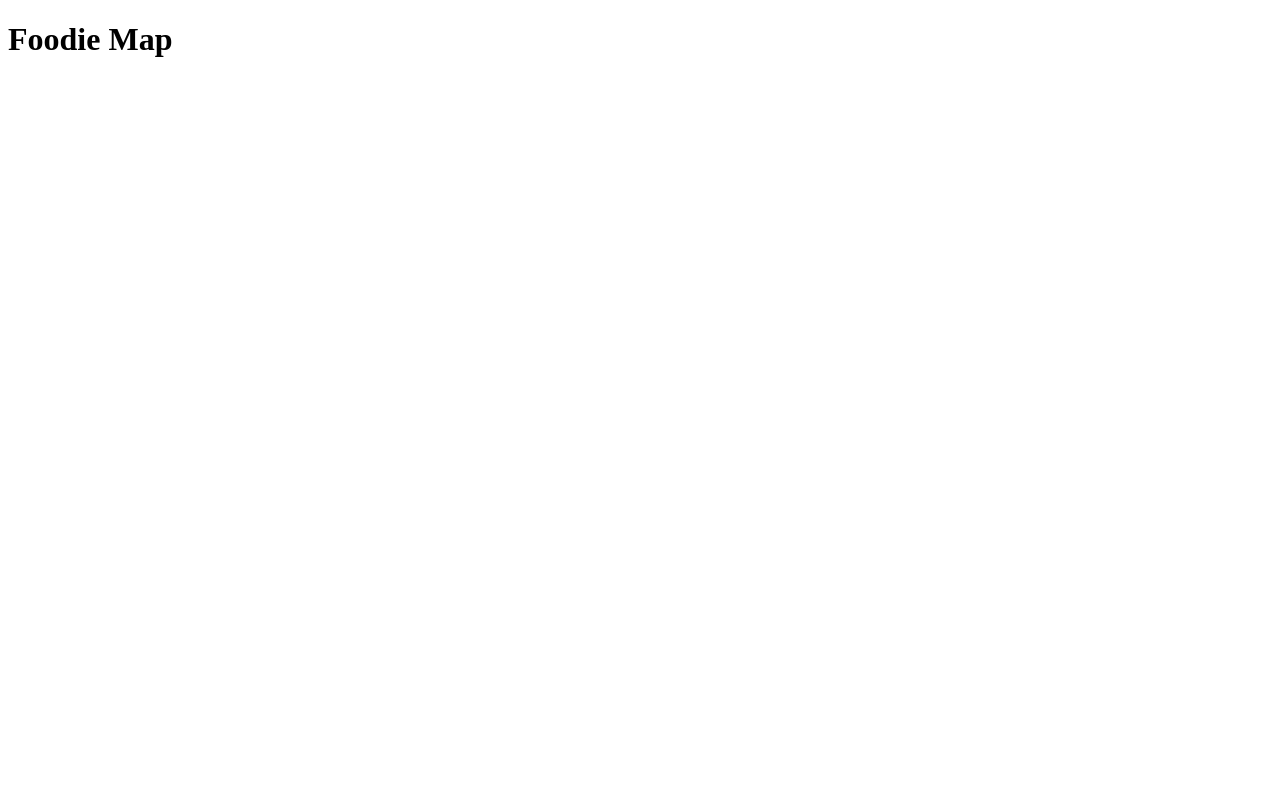
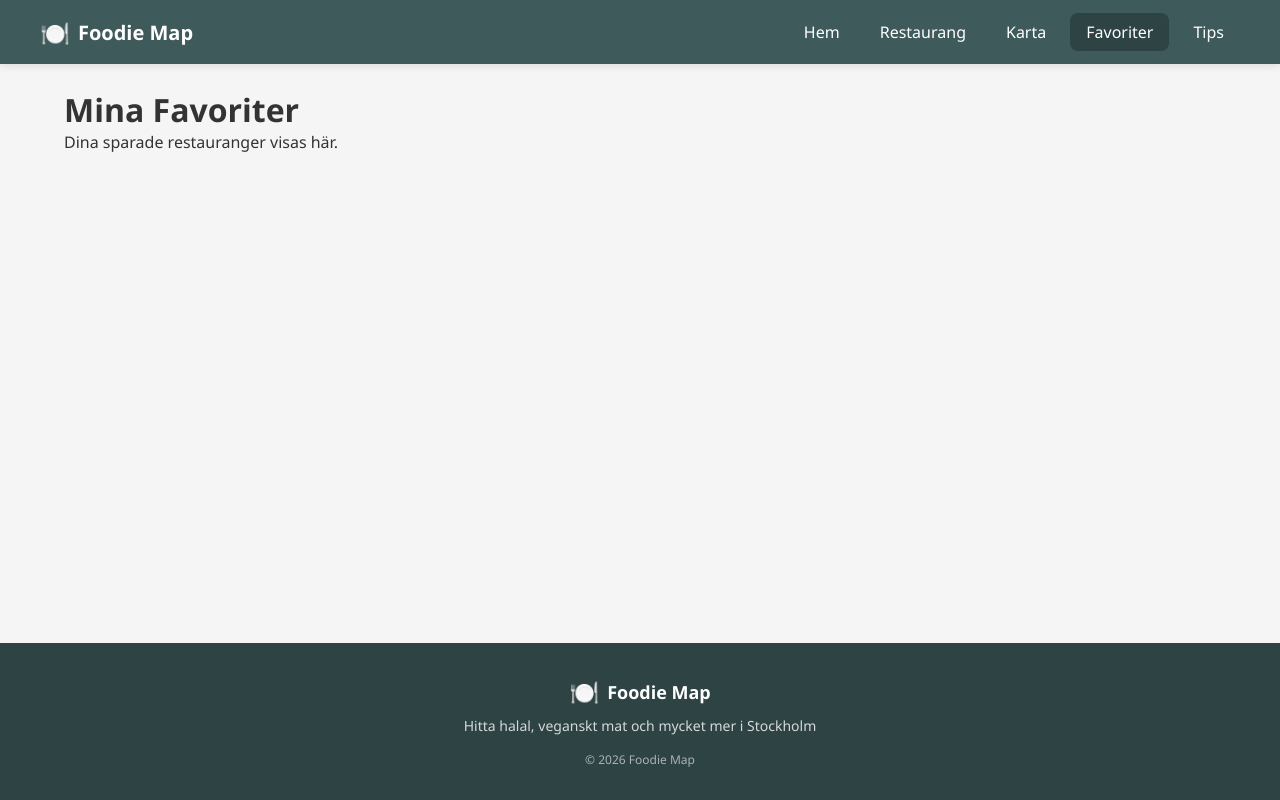
Before and after one commit to shemaakamal00/Foodie-map, a website built with Vite: page favoritsida.html in a window 1280 px wide. Built offline with nearby package versions, Linux system fonts and the light colour scheme.

Commit message:
Revert "Revert "Merge pull request #2 from shemaakamal00/feature/project-structure""
This reverts commit 8df84e9efccc523a0a19a51f23ef656ff1c51214.

```diff
--- a/index.html
+++ b/favoritsida.html
@@ -1,12 +1,18 @@
 <!DOCTYPE html>
-<html lang="en">
+<html lang="sv">
 <head>
   <meta charset="UTF-8">
   <meta name="viewport" content="width=device-width, initial-scale=1.0">
-  <title>Foodie Map</title>
+  <title>Foodie Map - Favoriter</title>
 </head>
 <body>
-  <h1>Foodie Map</h1>
+  <main>
+    <h1>Mina Favoriter</h1>
+    <p>Dina sparade restauranger visas här.</p>
+
+    <!-- Content here -->
+
+  </main>
   <script type="module" src="/src/main.ts"></script>
 </body>
 </html>
--- a/package.json
+++ b/package.json
@@ -27,6 +27,7 @@
   "devDependencies": {
     "@eslint/js": "^10.0.1",
     "@playwright/test": "^1.59.1",
+    "@types/leaflet": "^1.9.21",
     "@types/node": "^25.5.0",
     "@vitest/coverage-v8": "^4.1.2",
     "eslint": "^10.1.0",
@@ -36,5 +37,8 @@
     "typescript-eslint": "^8.58.0",
     "vite": "^8.0.3",
     "vitest": "^4.1.2"
+  },
+  "dependencies": {
+    "leaflet": "^1.9.4"
   }
 }
--- /dev/null
+++ b/src/components/footer.ts
@@ -0,0 +1,15 @@
+export function renderFooter(): void {
+  const footer = document.createElement("footer");
+  footer.className = "main-footer";
+  footer.innerHTML = `
+    <div class="footer-container">
+      <div class="footer-brand">
+        <span class="logo-icon">🍽️</span>
+        <span>Foodie Map</span>
+      </div>
+      <p class="footer-text">Hitta halal, veganskt mat och mycket mer i Stockholm</p>
+      <p class="footer-copyright">© 2026 Foodie Map</p>
+    </div>
+  `;
+  document.body.appendChild(footer);
+}
--- /dev/null
+++ b/src/components/nav.ts
@@ -0,0 +1,32 @@
+export function renderNav(): void {
+  const nav = document.createElement("nav");
+  nav.className = "main-nav";
+  nav.innerHTML = `
+    <div class="nav-container">
+      <a href="/startsida.html" class="nav-logo">
+        <span class="logo-icon">🍽️</span>
+        <span class="logo-text">Foodie Map</span>
+      </a>
+      <ul class="nav-links">
+        <li><a href="/startsida.html">Hem</a></li>
+        <li><a href="/restaurangsida.html">Restaurang</a></li>
+        <li><a href="/kartsida.html">Karta</a></li>
+        <li><a href="/favoritsida.html">Favoriter</a></li>
+        <li><a href="/tipssida.html">Tips</a></li>
+      </ul>
+    </div>
+  `;
+  document.body.insertBefore(nav, document.body.firstChild);
+}
+
+export function setActiveNavLink(): void {
+  const currentPath = window.location.pathname;
+  const links = document.querySelectorAll(".nav-links a");
+
+  links.forEach((link) => {
+    const href = link.getAttribute("href");
+    if (href && currentPath.endsWith(href.replace("/", ""))) {
+      link.classList.add("active");
+    }
+  });
+}
--- /dev/null
+++ b/src/css/footer.css
@@ -0,0 +1,33 @@
+.main-footer {
+  background-color: var(--color-primary-dark);
+  color: white;
+  padding: 32px 24px;
+  margin-top: auto;
+}
+
+.footer-container {
+  max-width: 1200px;
+  margin: 0 auto;
+  text-align: center;
+}
+
+.footer-brand {
+  display: flex;
+  align-items: center;
+  justify-content: center;
+  gap: 8px;
+  font-size: 18px;
+  font-weight: 600;
+  margin-bottom: 8px;
+}
+
+.footer-text {
+  color: rgba(255, 255, 255, 0.8);
+  font-size: 14px;
+  margin-bottom: 16px;
+}
+
+.footer-copyright {
+  color: rgba(255, 255, 255, 0.6);
+  font-size: 12px;
+}
--- /dev/null
+++ b/src/css/nav.css
@@ -0,0 +1,47 @@
+.main-nav {
+  background-color: var(--color-primary);
+  color: white;
+  padding: 0 24px;
+  position: sticky;
+  top: 0;
+  z-index: 1000;
+  box-shadow: var(--shadow);
+}
+
+.nav-container {
+  max-width: 1200px;
+  margin: 0 auto;
+  display: flex;
+  justify-content: space-between;
+  align-items: center;
+  height: 64px;
+}
+
+.nav-logo {
+  display: flex;
+  align-items: center;
+  gap: 8px;
+  font-size: 20px;
+  font-weight: 600;
+}
+
+.logo-icon {
+  font-size: 24px;
+}
+
+.nav-links {
+  display: flex;
+  list-style: none;
+  gap: 8px;
+}
+
+.nav-links a {
+  padding: 8px 16px;
+  border-radius: var(--border-radius);
+  transition: background-color 0.2s;
+}
+
+.nav-links a:hover,
+.nav-links a.active {
+  background-color: var(--color-primary-dark);
+}
--- /dev/null
+++ b/src/css/style.css
@@ -0,0 +1,90 @@
+:root {
+  --color-primary: #3E5A5B;
+  --color-primary-dark: #2d4344;
+  --color-primary-light: #4f7172;
+
+  --color-background: #f5f5f5;
+  --color-surface: #ffffff;
+  --color-text: #333333;
+  --color-text-light: #666666;
+  --color-border: #e0e0e0;
+
+  --color-tag-halal: #9E5A17;
+  --color-tag-vegan: #2ecc71;
+  --color-tag-vegetarian: #329E17;
+  --color-tag-glutenfree: #f39c12;
+  --color-tag-kosher: #9b59b6;
+
+  --font-family: 'Segoe UI', Tahoma, Geneva, Verdana, sans-serif;
+  --border-radius: 8px;
+  --shadow: 0 2px 8px rgba(0, 0, 0, 0.1);
+}
+
+* {
+  margin: 0;
+  padding: 0;
+  box-sizing: border-box;
+}
+
+body {
+  font-family: var(--font-family);
+  background-color: var(--color-background);
+  color: var(--color-text);
+  min-height: 100vh;
+  display: flex;
+  flex-direction: column;
+}
+
+main {
+  flex: 1;
+  padding: 24px;
+  max-width: 1200px;
+  margin: 0 auto;
+  width: 100%;
+}
+
+a {
+  color: inherit;
+  text-decoration: none;
+}
+
+.card {
+  background: var(--color-surface);
+  border-radius: var(--border-radius);
+  box-shadow: var(--shadow);
+  padding: 16px;
+}
+
+.tag {
+  display: inline-block;
+  padding: 4px 12px;
+  border-radius: 16px;
+  font-size: 12px;
+  font-weight: 500;
+  color: white;
+}
+
+.tag-halal { background-color: var(--color-tag-halal); }
+.tag-vegan { background-color: var(--color-tag-vegan); }
+.tag-vegetarian { background-color: var(--color-tag-vegetarian); color: #333; }
+.tag-glutenfree { background-color: var(--color-tag-glutenfree); }
+.tag-kosher { background-color: var(--color-tag-kosher); }
+
+.btn {
+  padding: 10px 20px;
+  border: none;
+  border-radius: var(--border-radius);
+  cursor: pointer;
+  font-size: 14px;
+  font-weight: 500;
+  transition: background-color 0.2s;
+}
+
+.btn-primary {
+  background-color: var(--color-primary);
+  color: white;
+}
+
+.btn-primary:hover {
+  background-color: var(--color-primary-dark);
+}
--- /dev/null
+++ b/src/database.ts
@@ -0,0 +1,2 @@
+export const SUPABASE_URL = "https://jwypdrafsvvaoucjsaol.supabase.co"
+export const SUPABASE_KEY = "eyJhbGciOiJIUzI1NiIsInR5cCI6IkpXVCJ9.eyJpc3MiOiJzdXBhYmFzZSIsInJlZiI6Imp3eXBkcmFmc3Z2YW91Y2pzYW9sIiwicm9sZSI6ImFub24iLCJpYXQiOjE3NzQ5NTA1MDksImV4cCI6MjA5MDUyNjUwOX0.dbJPsv3LLh3aoDTBzKsN1Ps2sDNQCaUvRbStw45RBgM";
--- a/src/main.ts
+++ b/src/main.ts
@@ -1,5 +1,13 @@
-export function init() {
-  console.log("Foodie Map initialized");
+import "./css/style.css";
+import "./css/nav.css";
+import "./css/footer.css";
+import { renderNav, setActiveNavLink } from "./components/nav.ts";
+import { renderFooter } from "./components/footer.ts";
+
+export function initApp(): void {
+  renderNav();
+  setActiveNavLink();
+  renderFooter();
 }
 
-init();
+initApp();
--- a/tsconfig.json
+++ b/tsconfig.json
@@ -14,7 +14,8 @@
     "noUnusedLocals": true,
     "noUnusedParameters": true,
     "noFallthroughCasesInSwitch": true,
-    "noUncheckedSideEffectImports": true
+    "noUncheckedSideEffectImports": true,
+    "allowUmdGlobalAccess": true
   },
   "include": ["src", "tests"]
 }
--- /dev/null
+++ b/vite.config.js
@@ -0,0 +1,15 @@
+import { defineConfig } from "vite";
+import { resolve } from "path";
+
+export default defineConfig({
+  build: {
+    rollupOptions: {
+      input: {
+        startsida: resolve(__dirname, "startsida.html"),
+        restaurangsida: resolve(__dirname, "restaurangsida.html"),
+        favoritsida: resolve(__dirname, "favoritsida.html"),
+        tipssida: resolve(__dirname, "tipssida.html"),
+      },
+    },
+  },
+});
```
Also changed, not shown: restaurangsida.html (added, +18 -0 lines), src/supabase.ts (added, +43 -0 lines), src/vite-env.d.ts (added, +7 -0 lines), startsida.html (added, +17 -0 lines), tests/e2e/app.e2e.test.ts (+2 -2 lines), tipssida.html (added, +17 -0 lines), README.md, 1 other file.
